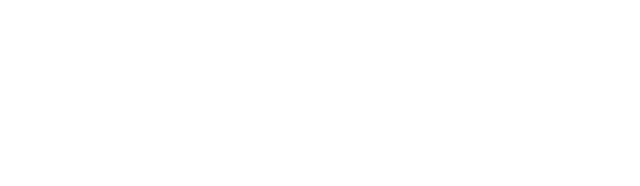
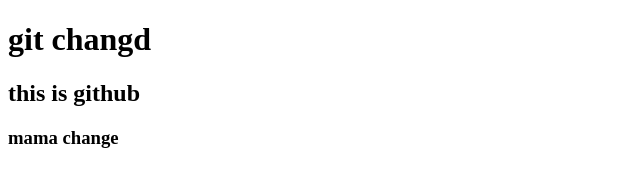
Before and after one commit to Nomanjkm/My-Good-Job, a plain HTML site: page index.html in a window 1280 px wide. Shown: the whole page, without its empty margins (0-640 px from the left). Drawn offline with Linux system fonts and the light colour scheme.

Commit message:
git added

```diff
--- a/index.html
+++ b/index.html
@@ -7,6 +7,8 @@
     <title>This is git</title>
 </head>
 <body>
-
+    <h1>git changd</h1>
+    <h2>this is github</h2>
+    <h3>mama change</h3>
 </body>
 </html>
```
